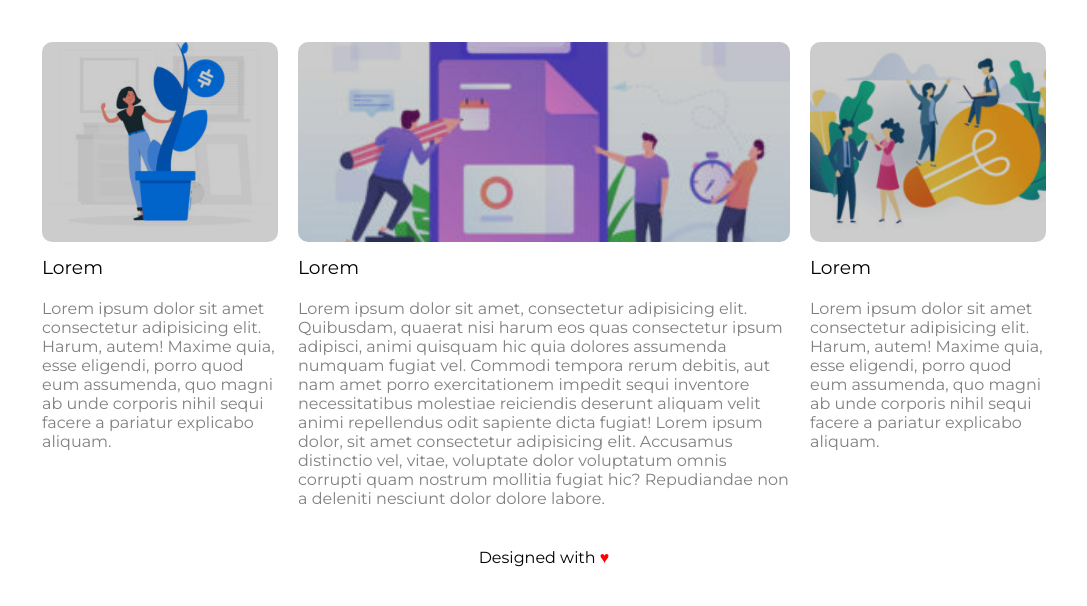
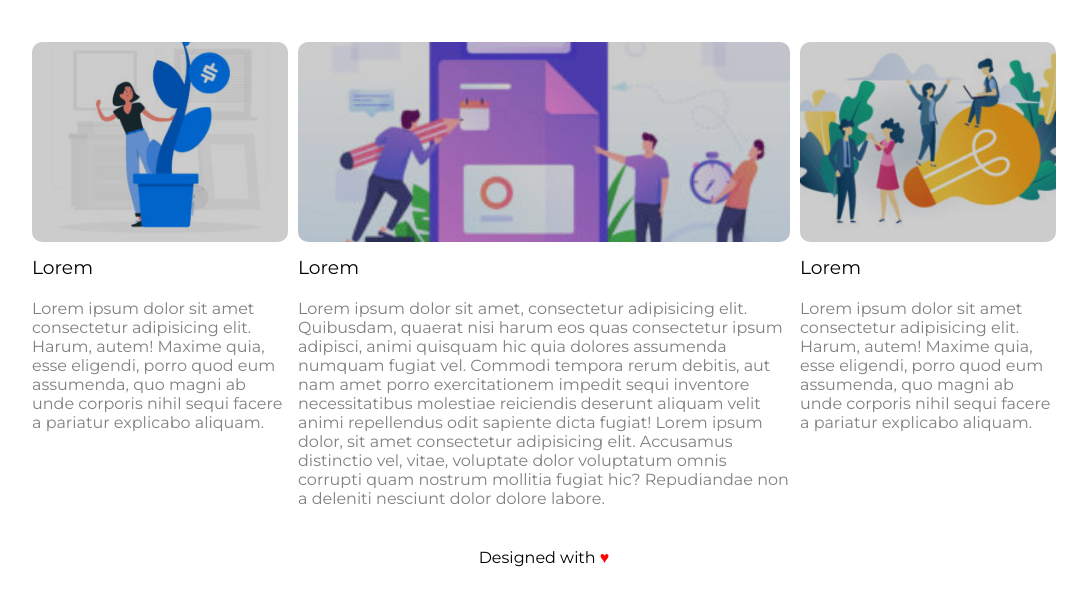
Before and after one commit to gabrivava/htmlcss-wp, a plain HTML site: page index.html in a window 1280 px wide. Shown: the part 758-1364 px from the top of the page, without its empty margins (96-1183 px from the left). Drawn offline with Linux system fonts and the light colour scheme.

Commit message:
final changes

```diff
--- a/style.css
+++ b/style.css
@@ -109,12 +109,12 @@
 }
 
 
- .side_left, .side_right {
-     width: 25%;
-     float: left;
-     padding: 10px;
+.side_left, .side_right {
+    width: 25%;
+    float: left;
+    padding-top: 10px;
 
- }
+}
 .side_main {
     padding: 10px;
     width: 50%;
```
